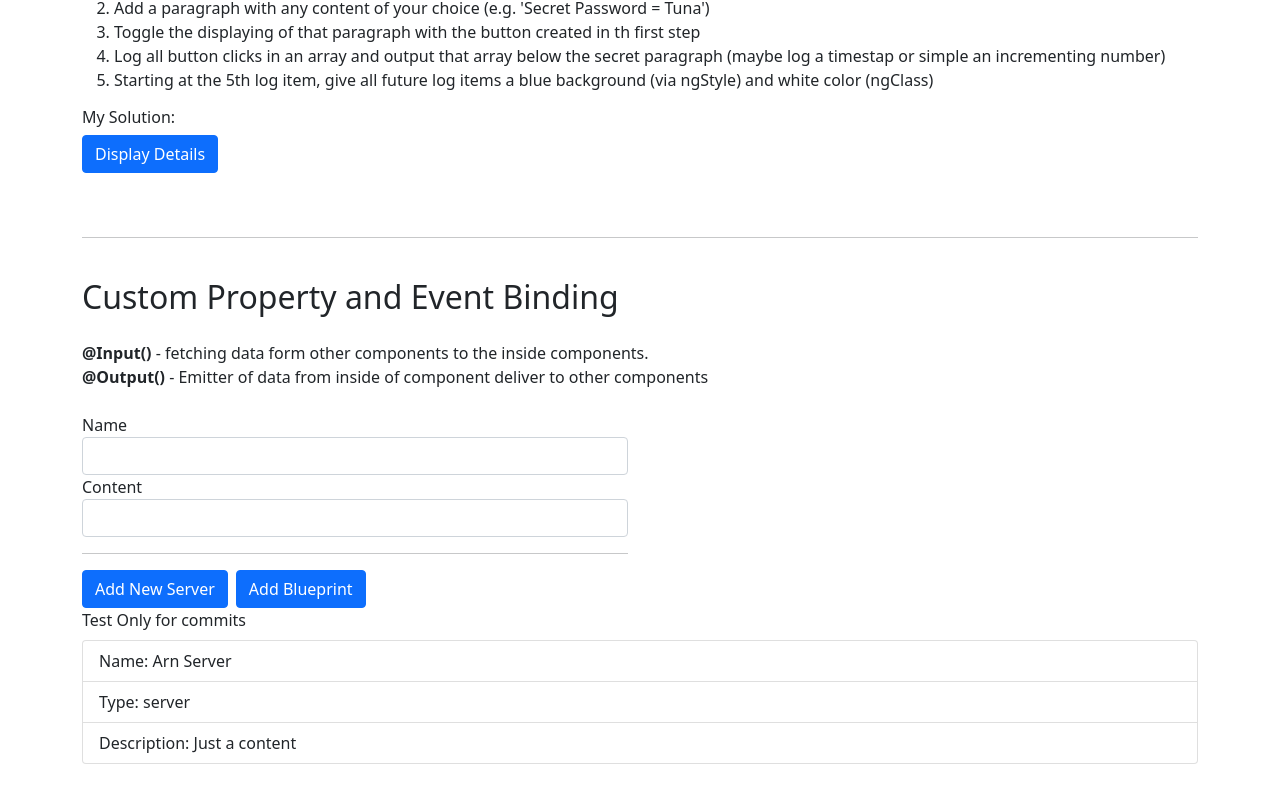
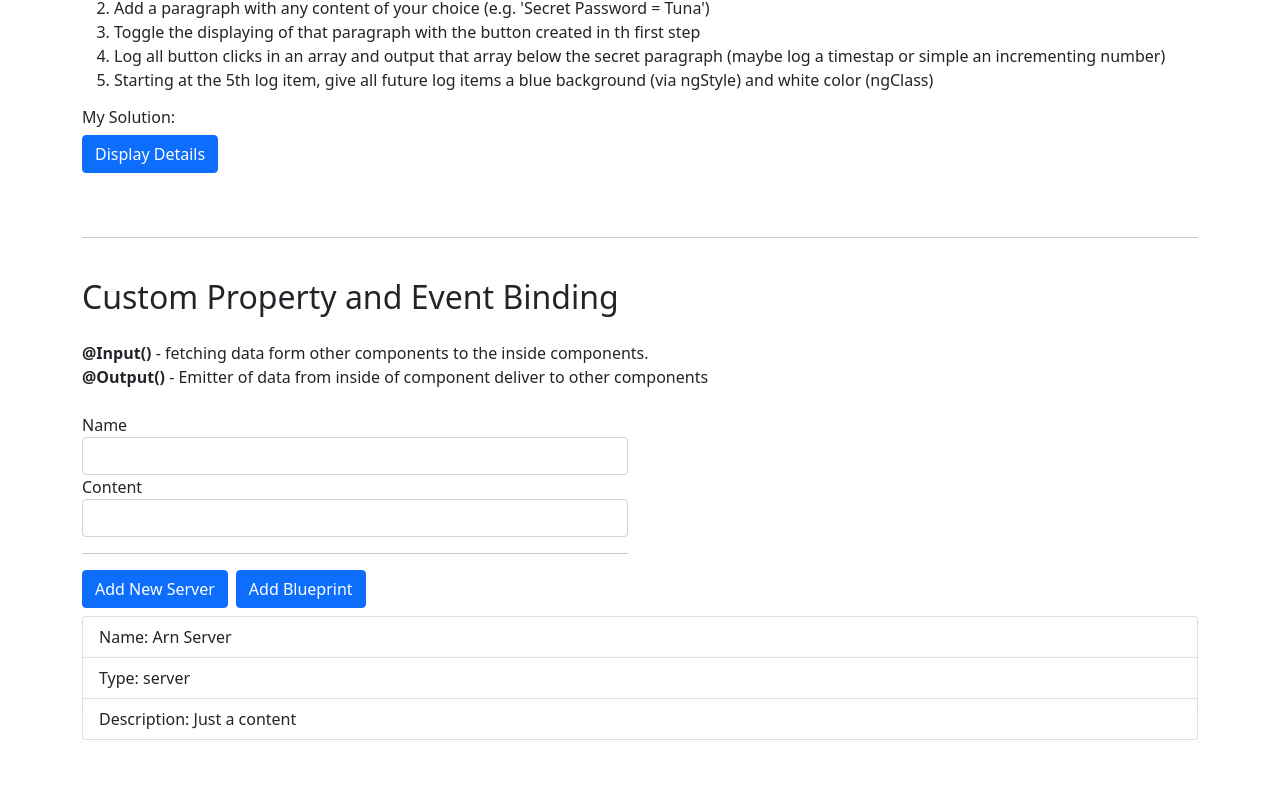
Before and after one commit to jmguevarra/angular-hello-app, an Angular app: page / in a window 1280 px wide. Shown: the part 1829-2629 px from the top of the page. Built offline with nearby package versions, Linux system fonts and the light colour scheme.

Commit message:
Remove test commit

```diff
--- a/src/app/custom-binding/output-binding/output-binding.component.html
+++ b/src/app/custom-binding/output-binding/output-binding.component.html
@@ -15,7 +15,6 @@
                     <button type="button" class="btn btn-primary me-2" (click)="onAddedServer()">Add New Server</button>
                     <button type="button" class="btn btn-primary" (click)="onAddedBlueprint()">Add Blueprint</button>
                 </div>
-                <div class="test">Test Only for commits</div>
             </form>
         </div>
     </div>
```
